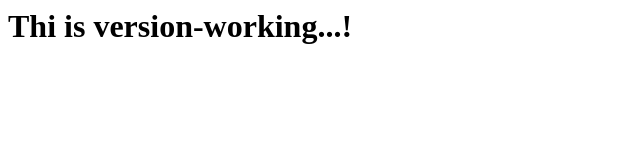
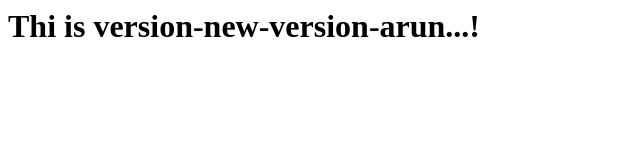
Before and after one commit to mohammedashiqu/jenkins-docker, a plain HTML site: page index.html in a window 1280 px wide. Shown: the whole page, without its empty margins (0-640 px from the left). Drawn offline with Linux system fonts and the light colour scheme.

Commit message:
Update index.html

```diff
--- a/index.html
+++ b/index.html
@@ -1 +1 @@
-<h1>Thi is version-working...!</h1>
+<h1>Thi is version-new-version-arun...!</h1>
```
